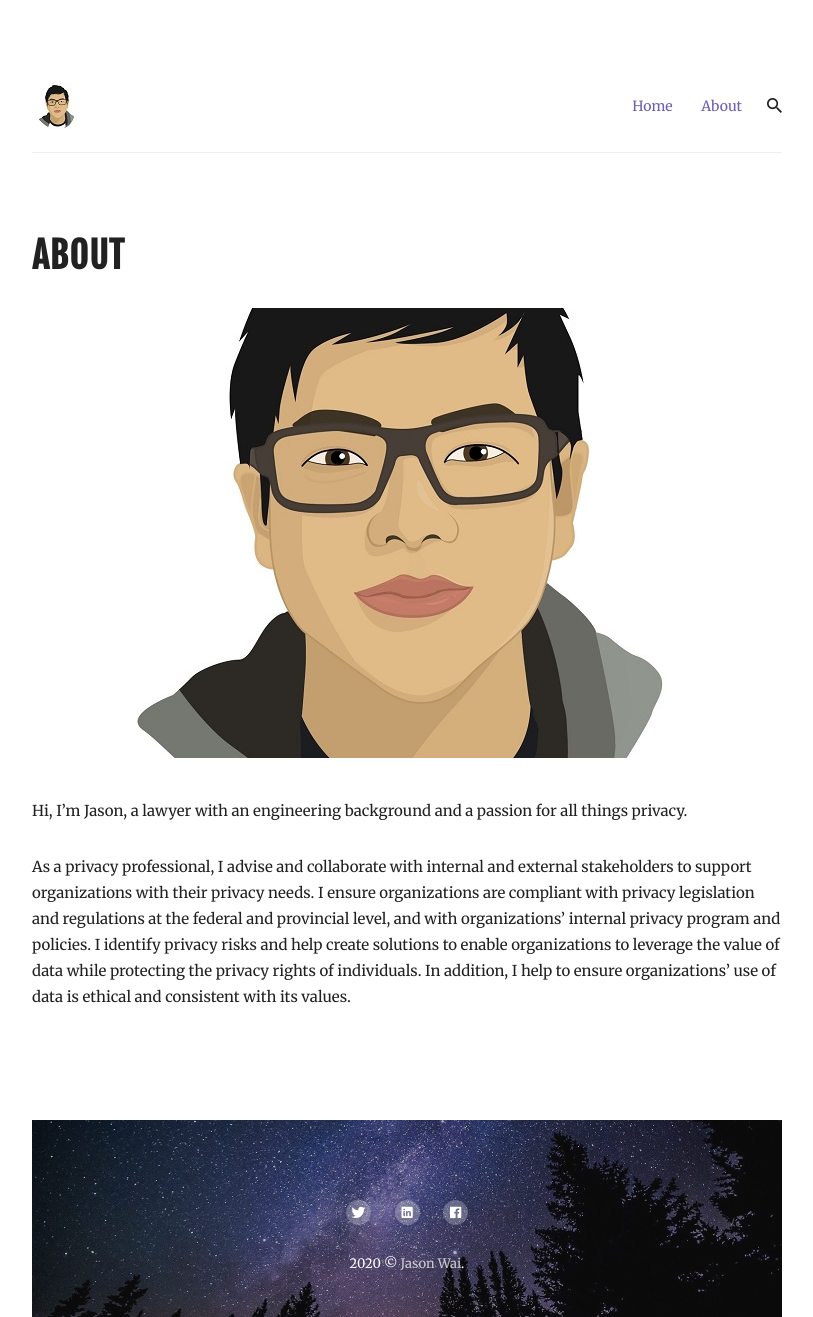
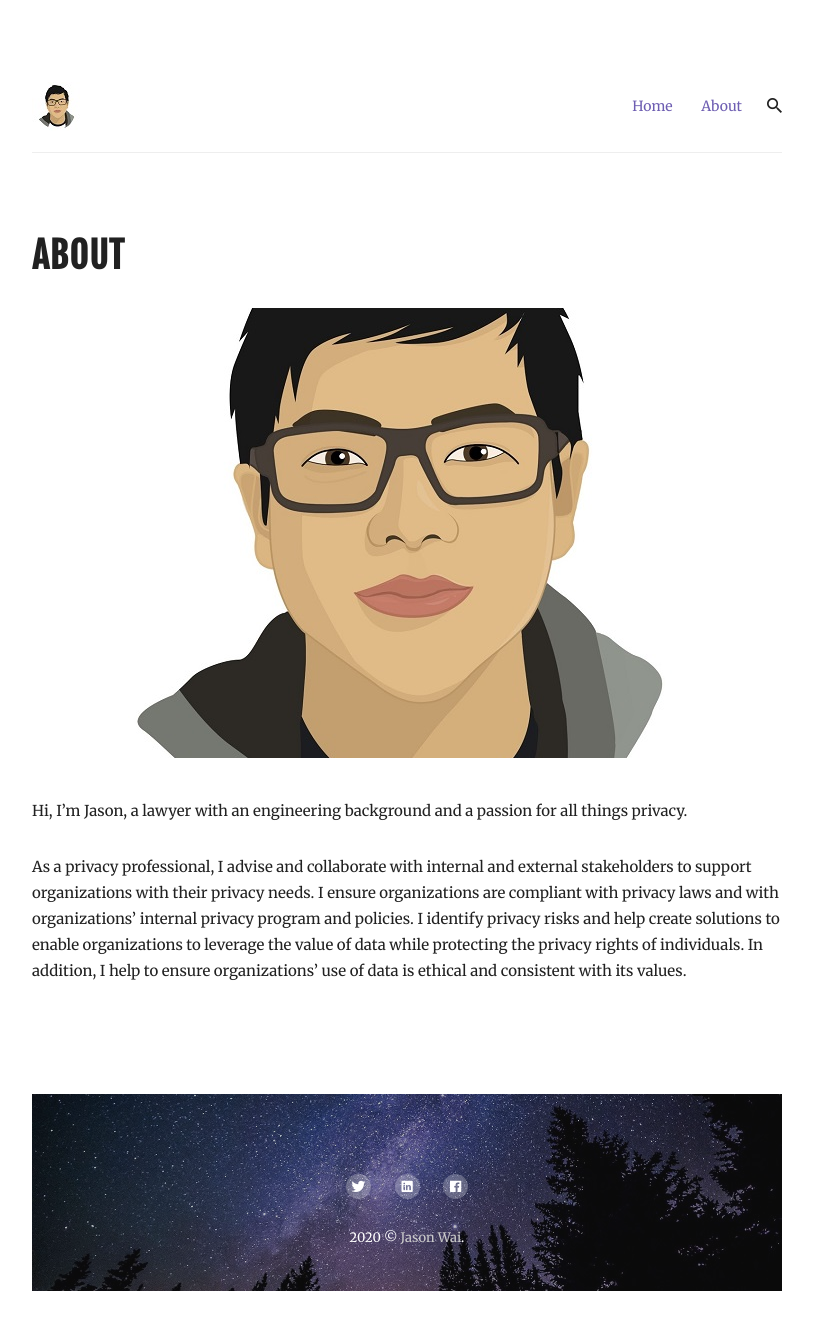
Before and after one commit to jawai/smiling-strawberry, a Jekyll site: the page built from _pages/about.md, in a window 1280 px wide. Shown: the whole page, without its empty margins (233-1046 px from the left). Built offline with Jekyll 4.4.1, drawn with Linux system fonts in a browser that asks for light colours; nearby versions of some CDN libraries; after the commit the page ends 1291 px from its top, so only the background shows below that.

Commit message:
Update from Forestry.io jawai updated _pages/about.md

```diff
--- a/_pages/about.md
+++ b/_pages/about.md
@@ -7,4 +7,4 @@ layout: page
 ---
 Hi, I'm Jason, a lawyer with an engineering background and a passion for all things privacy.
 
-As a privacy professional, I advise and collaborate with internal and external stakeholders to support organizations with their privacy needs. I ensure organizations are compliant with privacy legislation and regulations at the federal and provincial level, and with organizations' internal privacy program and policies. I identify privacy risks and help create solutions to enable organizations to leverage the value of data while protecting the privacy rights of individuals. In addition, I help to ensure organizations' use of data is ethical and consistent with its values.
+As a privacy professional, I advise and collaborate with internal and external stakeholders to support organizations with their privacy needs. I ensure organizations are compliant with privacy laws and with organizations' internal privacy program and policies. I identify privacy risks and help create solutions to enable organizations to leverage the value of data while protecting the privacy rights of individuals. In addition, I help to ensure organizations' use of data is ethical and consistent with its values.
```
